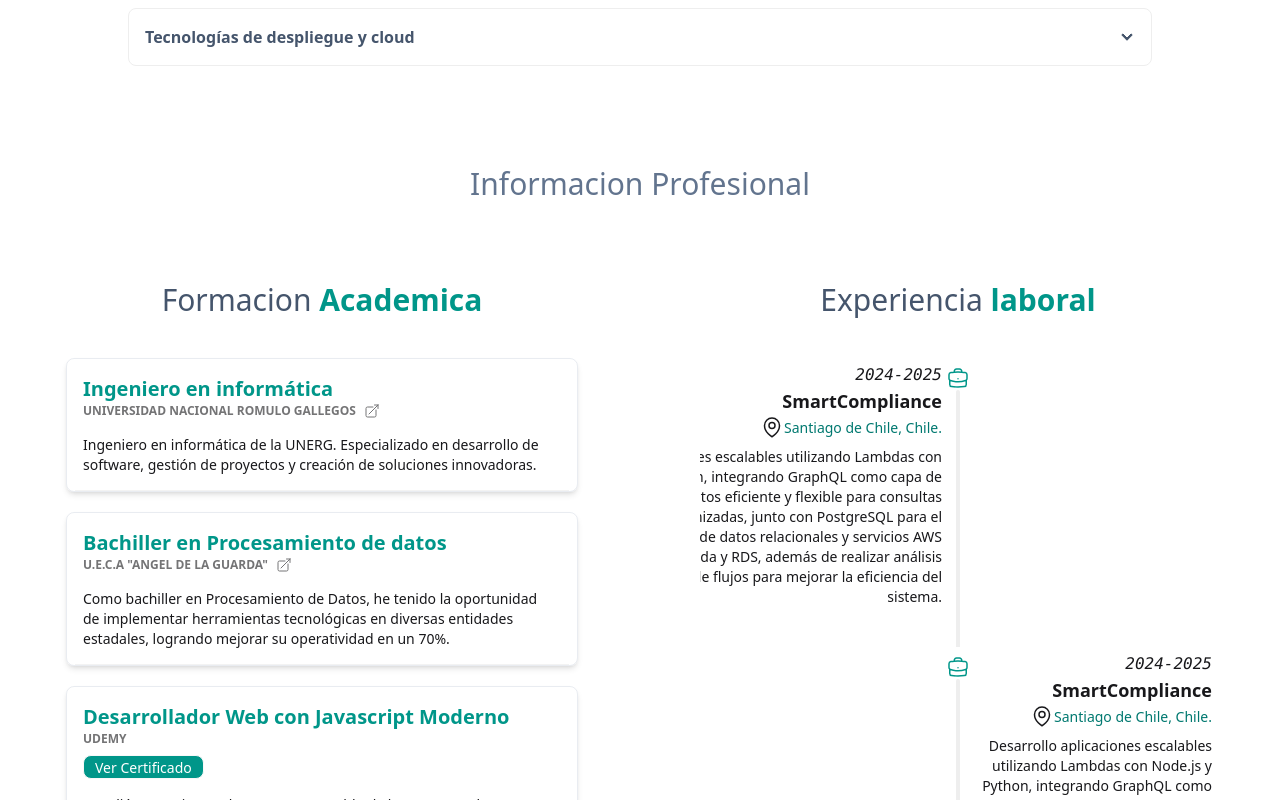
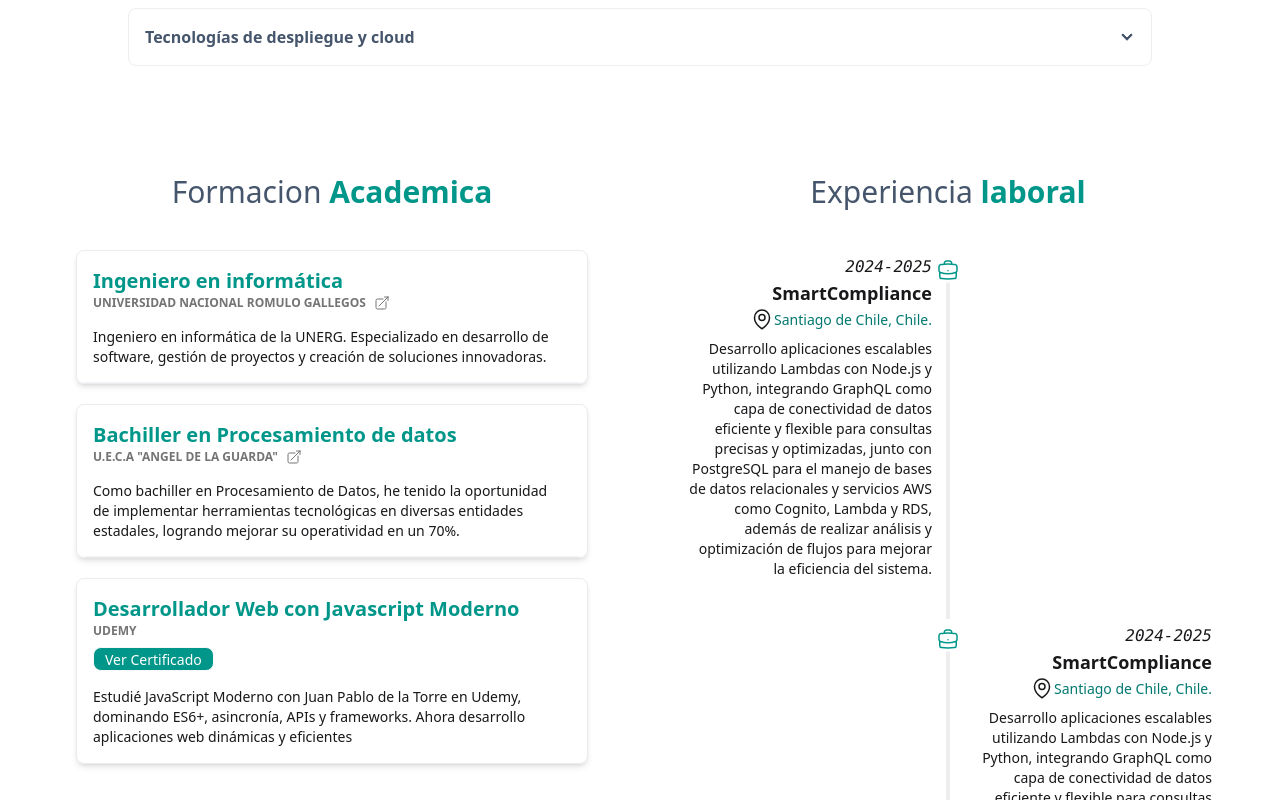
Before and after one commit to pedroj4567/portfolio-web, a React (Vite) app: page / in a window 1280 px wide. Shown: the part 1180-1980 px from the top of the page. Built offline with nearby package versions, Linux system fonts and the light colour scheme.

Commit message:
fix(overflow)

```diff
--- a/src/components/ProfesionalDataSection.tsx
+++ b/src/components/ProfesionalDataSection.tsx
@@ -3,11 +3,8 @@ import WorkExperienceSection from "./WorkExperienceSection";
 
 const ProfesionalDataSection = () => {
   return (
-    <section className="my-10">
-      <div className="text-center text-3xl my-10 text-slate-500 ">
-        <h1>Informacion Profesional</h1>
-      </div>
-      <div className="grid grid-cols-1 sm:grid-cols-2 gap-30 place-items-center mx-auto sm:w-6xl ">
+    <section className="my-2">
+      <div className="grid grid-cols-1 sm:grid-cols-2 gap-20 place-items-center mx-auto sm:w-6xl ">
         <EducationInfoSection />
         <WorkExperienceSection />
       </div>
--- a/src/components/WorkExperienceSection.tsx
+++ b/src/components/WorkExperienceSection.tsx
@@ -52,7 +52,7 @@ const WorkExperienceSection = () => {
 
                 <span className="text-teal-700">Santiago de Chile, Chile.</span>
               </div>
-              <p className="text-sm w-sm">
+              <p className="text-sm ">
                 Desarrollo aplicaciones escalables utilizando Lambdas con
                 Node.js y Python, integrando GraphQL como capa de conectividad
                 de datos eficiente y flexible para consultas precisas y
```
